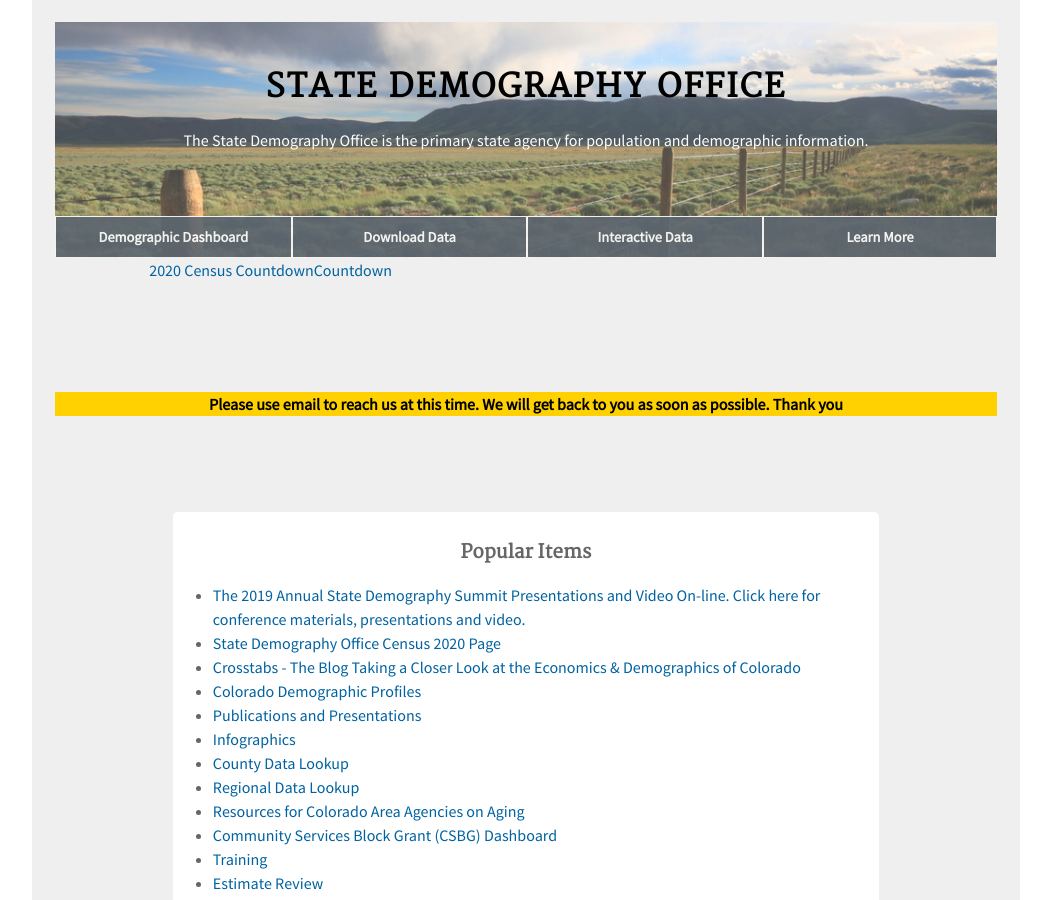
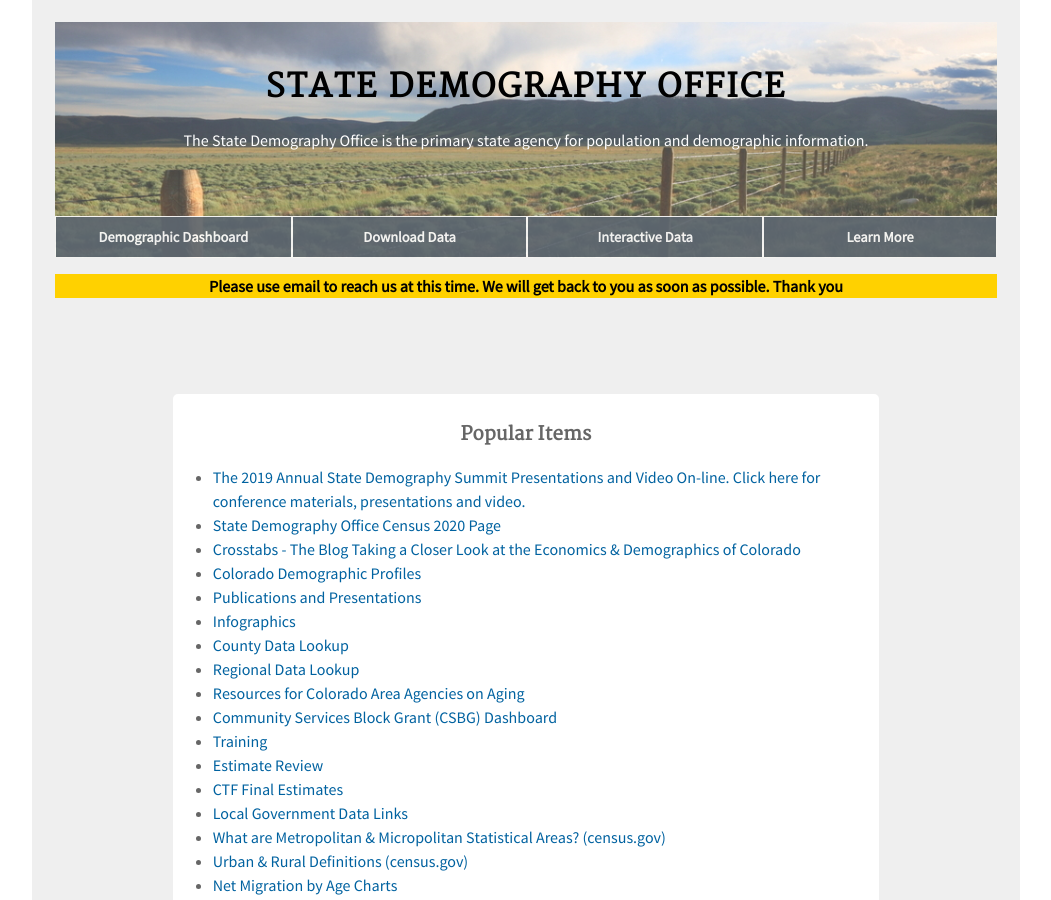
Before and after one commit to TBleess/Website_New, a Jekyll site: the page built from pages/0_Homepage_and_Footer_Links/index.md, in a window 1280 px wide and 900 px high, scrolled down 329 px. Shown: the whole window, without its empty margins (114-1165 px from the left). Built offline with Jekyll 4.4.1, drawn with Linux system fonts in a browser that asks for light colours.

Commit message:
Remove countdown

```diff
--- a/_includes/_homepageHeader.html
+++ b/_includes/_homepageHeader.html
@@ -46,8 +46,6 @@
 {% include _ourData.html %}
 </div>
 </section>
-<div data-type="countdown" data-id="1764071" class="tickcounter" style="width: 80%; height: 80%; position: relative; margin: auto; padding-bottom: 10%"><a href="//www.tickcounter.com/countdown/1764071/2020-census-countdown" title="2020 Census Countdown">2020 Census Countdown</a><a href="//www.tickcounter.com/" title="Countdown">Countdown</a>
-</div>
 <div style="background-color:#FFD100;font-weight:bold;color:black"><p class="center">Please use email to reach us at this time. We will get back to you as soon as possible. Thank you</p></div>
 <script>(function(d, s, id) { var js, pjs = d.getElementsByTagName(s)[0]; if (d.getElementById(id)) return; js = d.createElement(s); js.id = id; js.src = "//www.tickcounter.com/static/js/loader.js"; pjs.parentNode.insertBefore(js, pjs); }(document, "script", "tickcounter-sdk"));</script>
 <br>
```
